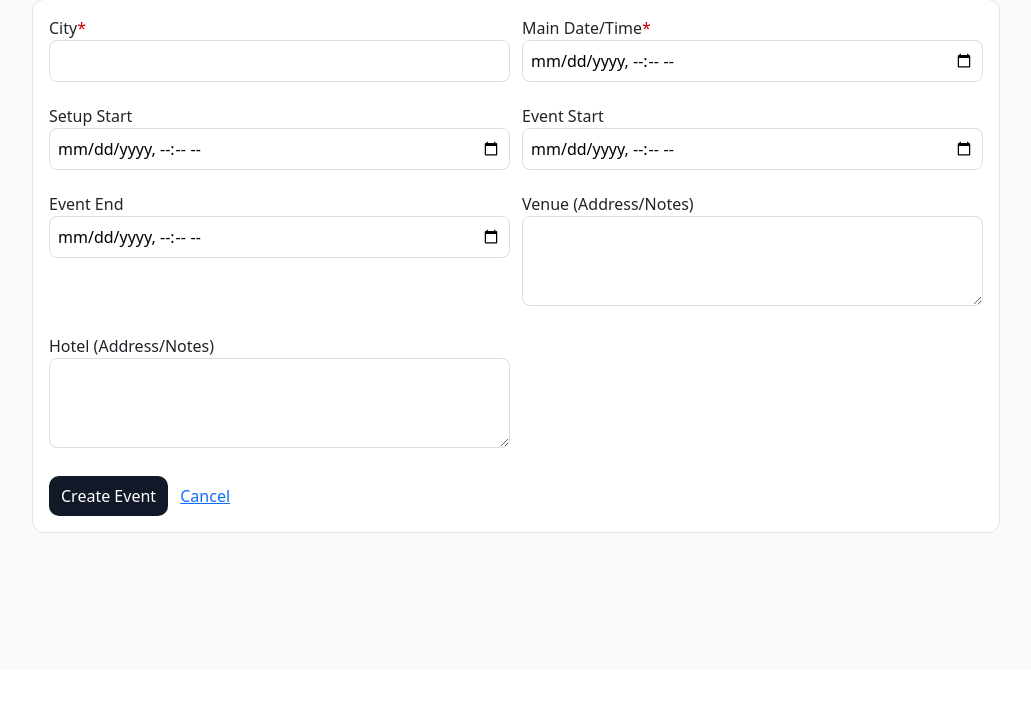
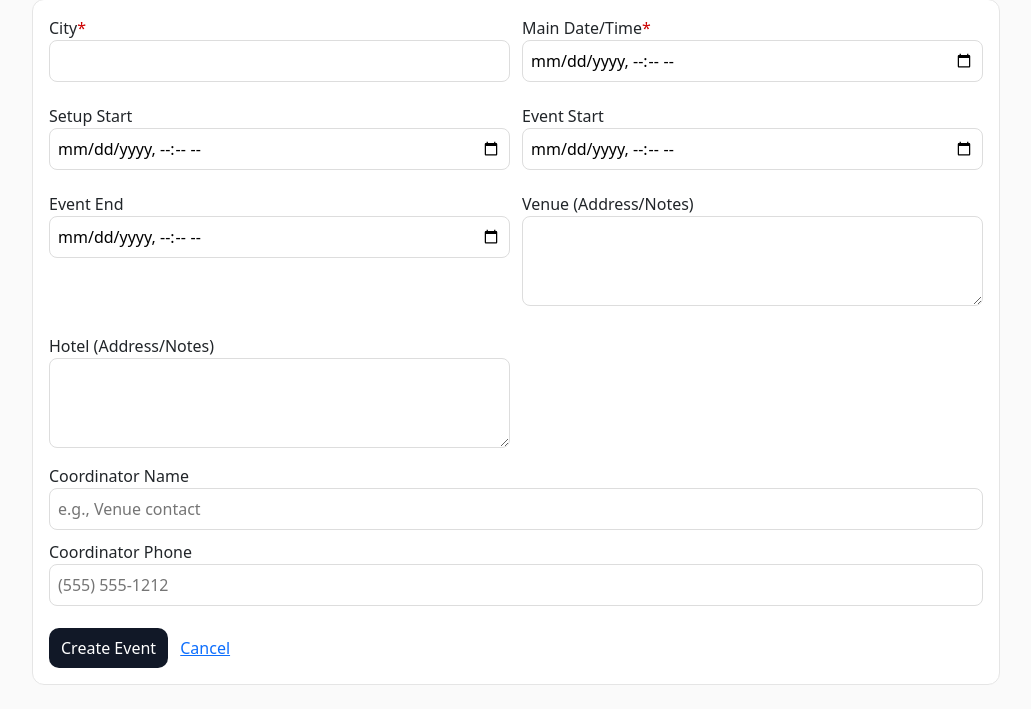
Before and after one commit to Ksmishra123/osa_staff, a Flask app: template templates/new_event.html in a window 1280 px wide. Shown: the part 130-839 px from the top of the page, without its empty margins (124-1155 px from the left). Before the commit the page ends 663 px from the top, so only its background shows below. Run offline with Flask 3, Linux system fonts and the light colour scheme; the template is opened without the code that fills it, so the values that code supplies are empty; parts of the project's set-up code (start-up, migrations or seed data) failed here and were passed over.

Commit message:
Update new_event.html

```diff
--- a/templates/new_event.html
+++ b/templates/new_event.html
@@ -32,7 +32,13 @@
       <textarea name="hotel" rows="3"></textarea>
     </label>
   </div>
+  <div><label>Coordinator Name
+    <input name="coordinator_name" placeholder="e.g., Venue contact">
+  </label></div>
 
+<div><label>Coordinator Phone
+  <input name="coordinator_phone" placeholder="(555) 555-1212">
+</label></div>
   <div style="margin-top:12px;">
     <button type="submit">Create Event</button>
     <a href="{{ url_for('admin_events') }}" style="margin-left:8px;">Cancel</a>
```
